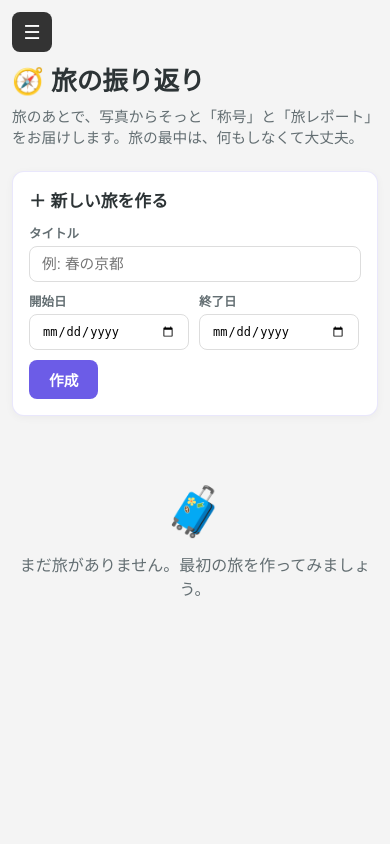
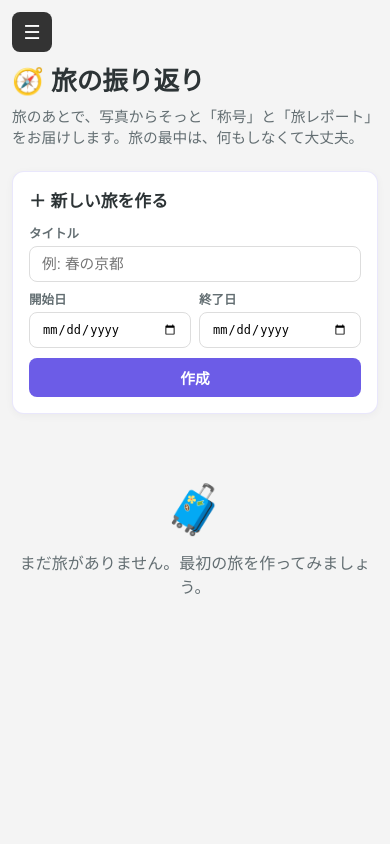
Before and after one commit to sabatexima/tabimate, a Flask app: page /reflection/ in a window 390 px wide. Run offline with Flask 3, Linux system fonts and the light colour scheme; the visitor is signed in with stand-in values (Sample User, id 1); data that the repository does not hold is empty.

Commit message:
スマホで日付入力欄がカードからはみ出す問題を修正
開始日/終了日の.fieldがflex-grow:0で縮まず、iOSの日付入力の固有幅で
カードからはみ出して表示が崩れていた。600px以下でタイトル全幅・
日付は半分ずつ(min-width:0で縮小可)・ボタン全幅に整える。

Co-Authored-By: Claude Opus 4.7 <noreply@anthropic.com>

```diff
--- a/src/templates/reflection/index.html
+++ b/src/templates/reflection/index.html
@@ -38,6 +38,15 @@
     padding: 9px 20px; font-weight: 600; cursor: pointer; font-size: 0.92em;
   }
   .new-trip button:disabled { opacity: 0.6; cursor: default; }
+
+  /* スマホ: タイトルは全幅、開始日/終了日は半分ずつ、ボタンは全幅。
+     iOSの日付入力が固有幅でカードからはみ出さないよう min-width:0 で縮ませる。 */
+  @media (max-width: 600px) {
+    .new-trip .row { gap: 8px; }
+    .field.title-field { flex: 1 1 100%; }
+    .field.date-field { flex: 1 1 0; min-width: 0; }
+    .new-trip button { flex: 1 1 100%; margin-top: 2px; }
+  }
 
   #trips { display: flex; flex-direction: column; gap: 12px; max-width: 640px; }
   .trip-row { position: relative; display: flex; align-items: stretch; gap: 2px; }
```
